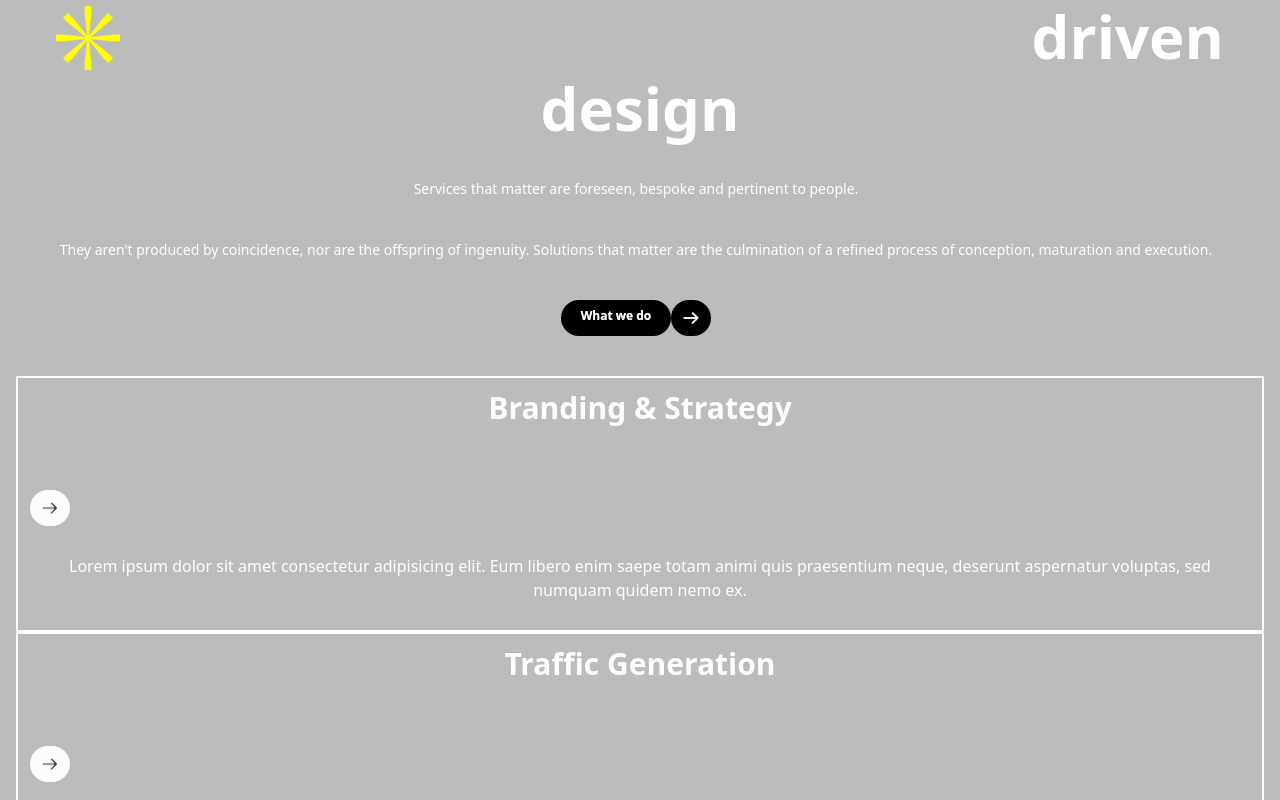
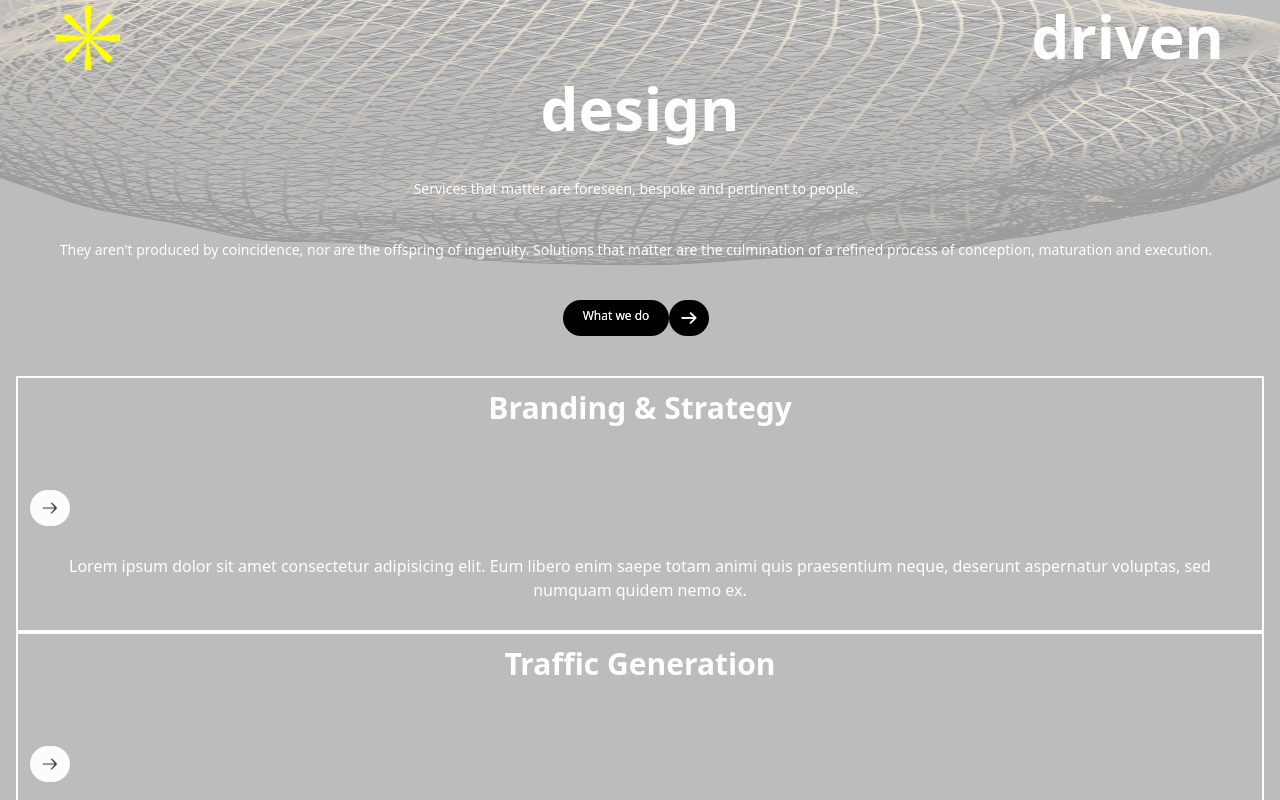
Before and after one commit to farooq786159/pocket.io-mobile, a Vue app: page / in a window 1280 px wide. Shown: the part 1241-2041 px from the top of the page. Built offline with nearby package versions, Linux system fonts and the light colour scheme.

Commit message:
changes in stone img

```diff
--- a/src/components/Home/homeSecond.vue
+++ b/src/components/Home/homeSecond.vue
@@ -35,8 +35,8 @@
         </div>
     </main>
     <main class="  relative bg-gradient-to-br from-inherit text-white ">
-        <img src="../icons/pocketad.io_home_image1_mobile version.png" class=" absolute w-full h-full object-cover mix-blend-overlay  "/>
-        <div class=" h-full " >
+        <img src="../icons/pocketad.io_stoneMoble.version.png" class="h-full w-full absolute  mix-blend-overlay  "/>
+        <div class=" h-full  " >
 
             <p class=" text-xl mb-2  h-28 pt-20 ml-8  "> Fields of expertise</p>
             <p class=" text-6xl pl-3 mt-10 text-white font-bold">Innovation </p>
@@ -56,7 +56,7 @@
             </p>
 
             <div  class=" inline-flex  mt-10  mb-10  ml-14 mr-16  ">
-                <p class="rounded-full py-2 px-5 text-center  bg-black  text-xs font-extrabold  " >What we do </p>
+                <p class="rounded-full py-2 px-5 text-center  bg-black  text-xs font-medium  " >What we do </p>
                 <img src="../new_incons/svgexport-31.png" alt="" class="rounded-full bg-black p-3 w-10" >
             </div>
             <div class="mr-4 ml-4 border-slate-50  border-2 py-3 px-3">
```
Also changed, not shown: src/components/icons/pocketad.io_stoneMoble.version.png (renamed from src/components/icons/pocketad.io_home_image1_mobile version.png).
